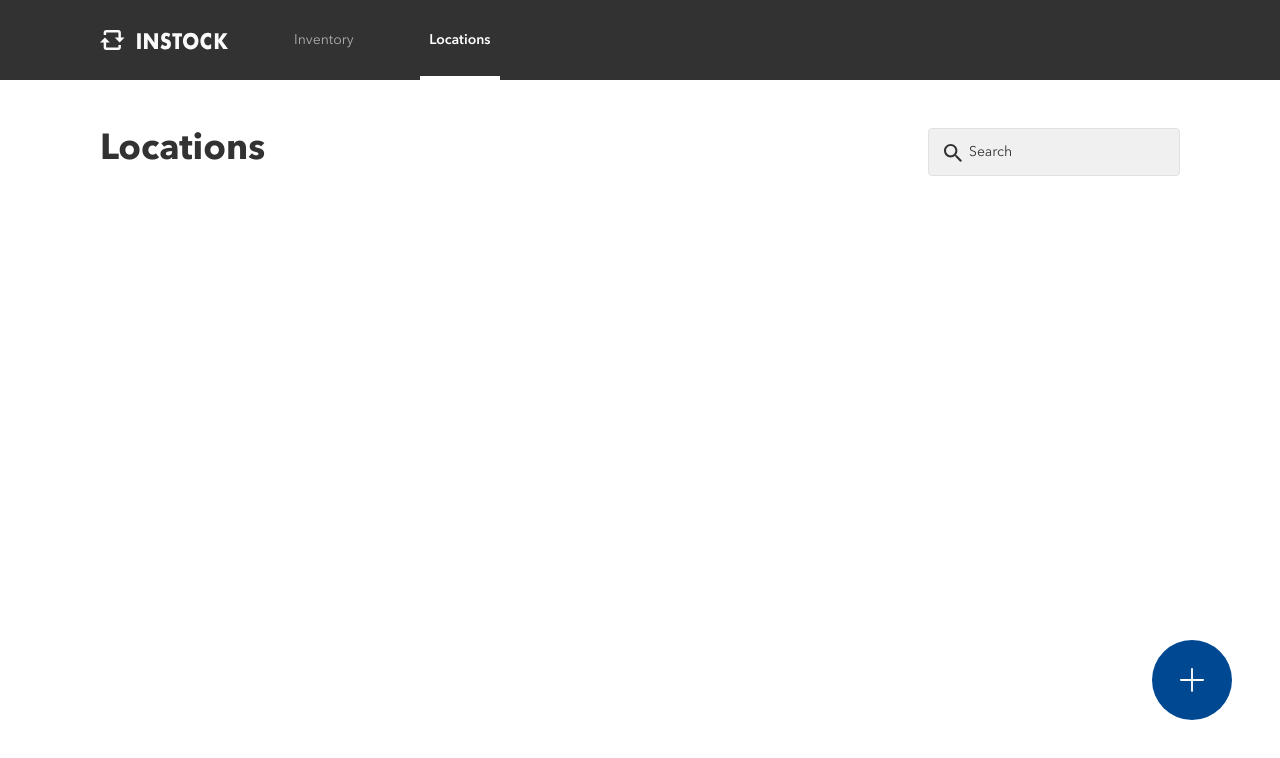
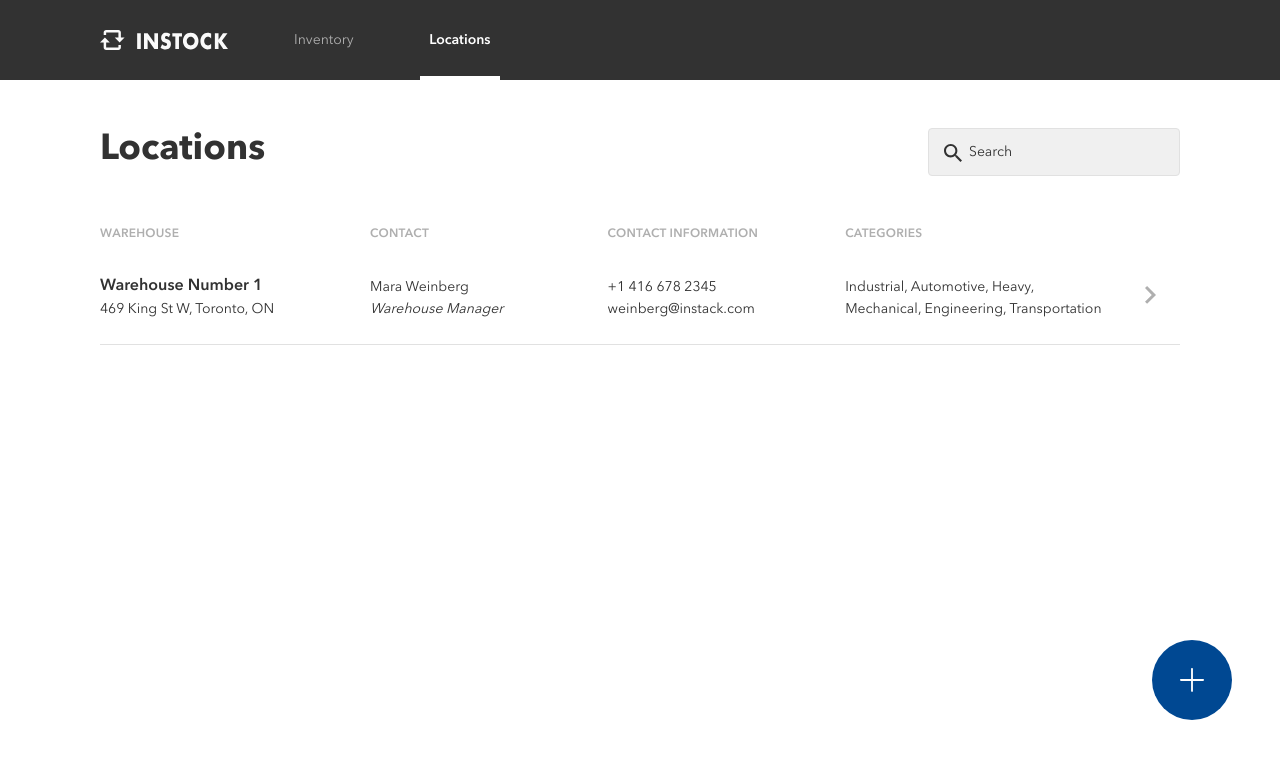
Before and after one commit to Surefirer/InStock-Sprint-I-Pod-04, a React (Create React App) app in the folder client/: page /locations in a window 1280 px wide. Shown: the top 758 px of the page. Built offline with nearby package versions, Linux system fonts and the light colour scheme; no server answers.

Commit message:
completion of desktop version for locations page

```diff
--- a/client/src/components/pages/Locations.js
+++ b/client/src/components/pages/Locations.js
@@ -70,16 +70,52 @@ function Locations(props) {
               </div>
             </div>
             <div className="locations__textContainer">
-              <p className="locations__textTablet locations__quantity">
+              <p className="locations__textTablet locations__category">
                 Mara Weinberg <br /> <i>Warehouse Manager</i>
               </p>
-              <p className="locations__textTablet locations__order">
+              <p className="locations__textTablet locations__contact">
                 +1 416 678 2345 weinberg@instack.com
               </p>
-              <p className="locations__textTablet locations__status">
+              <p className="locations__textTablet locations__categories">
                 Industrial, Automotive, Heavy, <br /> Mechanical, Engineering,
                 Transportation
               </p>
+            </div>
+          </div>
+        </div>
+        <div className="locations__bodyDesktop">
+          <div className="locations__titleWrapper">
+            <h3 className="locations__title locations__item">WAREHOUSE</h3>
+            <h3 className="locations__title locations__contact">CONTACT</h3>
+            <h3 className="locations__title  locations__contactinfo">
+              CONTACT INFORMATION
+            </h3>
+            <h3 className="locations__title locations__category">CATEGORIES</h3>
+          </div>
+          <div className="locations__contentWrapper">
+            <div className="locations__item">
+              <h2 className="locations__warehouse">Warehouse Number 1</h2>
+              <p className="locations__text locations__address">
+                469 King St W, Toronto, ON
+              </p>
+            </div>
+            <p className="locations__text locations__contact">
+              Mara Weinberg
+              <br /> <i>Warehouse Manager</i>
+            </p>
+            <p className="locations__text locations__contactinfo">
+              +1 416 678 2345 weinberg@instack.com
+            </p>
+            <p className="locations__text locations__category">
+              Industrial, Automotive, Heavy, <br /> Mechanical, Engineering,
+              Transportation
+            </p>
+            <div className="locations__iconWrapper">
+              <img
+                className="locations__rightArrowIcon"
+                src={Icons.rightArrow}
+                alt="locations right arrow icon"
+              />
             </div>
           </div>
         </div>
--- a/client/src/styles/main.css
+++ b/client/src/styles/main.css
@@ -772,7 +772,7 @@ textarea::placeholder {
   }
 }
 
-.locations__product {
+.locations__warehouse {
   font-family: Avenir Bold Demi;
   font-size: 0.813rem;
   line-height: 1.125rem;
@@ -781,11 +781,20 @@ textarea::placeholder {
 }
 
 @media (min-width: 768px) {
-  .locations__product {
+  .locations__warehouse {
     font-family: Avenir Bold Demi;
     font-size: 1rem;
     line-height: 1.35rem;
     margin-bottom: 0.5rem;
+  }
+}
+
+@media (min-width: 1080px) {
+  .locations__warehouse {
+    width: -webkit-fit-content;
+    width: -moz-fit-content;
+    width: fit-content;
+    margin: 0;
   }
 }
 
@@ -890,6 +899,12 @@ textarea::placeholder {
   }
 }
 
+@media (min-width: 1080px) {
+  .locations__rightArrowIcon {
+    padding-top: 0;
+  }
+}
+
 .locations__button {
   width: 3.75rem;
   height: 3.75rem;
@@ -943,12 +958,6 @@ textarea::placeholder {
   display: flex;
 }
 
-@media (min-width: 1080px) {
-  .locations__titleWrapper {
-    margin-bottom: 1.5rem;
-  }
-}
-
 .locations__contentWrapper {
   display: -webkit-box;
   display: -ms-flexbox;
@@ -963,7 +972,11 @@ textarea::placeholder {
 
 @media (min-width: 1080px) {
   .locations__contentWrapper {
-    height: 5rem;
+    height: -webkit-fit-content;
+    height: -moz-fit-content;
+    height: fit-content;
+    padding-top: 32px;
+    padding-bottom: 24px;
   }
 }
 
@@ -1020,23 +1033,65 @@ textarea::placeholder {
 @media (min-width: 1080px) {
   .locations__item {
     margin-bottom: 0;
-  }
-}
-
-.locations__order {
-  width: 17.22%;
+    width: 25%;
+    display: initial;
+  }
+}
+
+.locations__contact {
   width: 25%;
   margin-right: 50px;
 }
 
-.locations__location {
+@media (min-width: 1080px) {
+  .locations__contact {
+    margin-right: 0;
+    height: -webkit-fit-content;
+    height: -moz-fit-content;
+    height: fit-content;
+    width: 22%;
+  }
+}
+
+.locations__contactinfo {
   width: 17.22%;
 }
 
-.locations__quantity {
-  width: 13.88%;
+@media (min-width: 1080px) {
+  .locations__contactinfo {
+    margin-right: 0;
+    height: -webkit-fit-content;
+    height: -moz-fit-content;
+    height: fit-content;
+    width: 22%;
+  }
+}
+
+.locations__category {
   width: 25%;
   margin-right: 50px;
+}
+
+@media (min-width: 1080px) {
+  .locations__category {
+    margin-right: 0;
+    height: -webkit-fit-content;
+    height: -moz-fit-content;
+    height: fit-content;
+    width: 24%;
+  }
+}
+
+@media (min-width: 1080px) {
+  .locations__address {
+    width: -webkit-fit-content;
+    width: -moz-fit-content;
+    width: fit-content;
+    margin-right: 0;
+    height: -webkit-fit-content;
+    height: -moz-fit-content;
+    height: fit-content;
+  }
 }
 
 .locations__textContainer {
@@ -1064,6 +1119,37 @@ textarea::placeholder {
   }
 }
 
+.locations__bodyDesktop {
+  display: none;
+}
+
+@media (min-width: 768px) {
+  .locations__bodyDesktop {
+    display: none;
+  }
+}
+
+@media (min-width: 1080px) {
+  .locations__bodyDesktop {
+    display: -webkit-box;
+    display: -ms-flexbox;
+    display: flex;
+    -webkit-box-orient: vertical;
+    -webkit-box-direction: normal;
+        -ms-flex-direction: column;
+            flex-direction: column;
+  }
+}
+
+@media (min-width: 1080px) {
+  .locations__iconWrapper {
+    margin-left: auto;
+    position: relative;
+    display: inline-block;
+    margin-right: 1.5rem;
+  }
+}
+
 .createNew {
   position: fixed;
   width: 100%;
--- a/client/src/styles/partials/_locations.scss
+++ b/client/src/styles/partials/_locations.scss
@@ -82,7 +82,7 @@
     }
   }
 
-  &__product {
+  &__warehouse {
     @include paragraph-bold;
     margin-top: 0;
     margin-bottom: 1rem;
@@ -90,6 +90,10 @@
     @include tablet {
       @include subheader-tablet;
       margin-bottom: 0.5rem;
+    }
+    @include desktop {
+      width: fit-content;
+      margin: 0;
     }
   }
 
@@ -158,6 +162,9 @@
       margin-right: initial;
       padding-top: 15px;
     }
+    @include desktop {
+      padding-top: 0;
+    }
   }
 
   &__button {
@@ -196,10 +203,6 @@
 
   &__titleWrapper {
     display: flex;
-
-    @include desktop {
-      margin-bottom: 1.5rem;
-    }
   }
 
   &__contentWrapper {
@@ -210,7 +213,9 @@
     height: 6.25rem;
 
     @include desktop {
-      height: 5rem;
+      height: fit-content;
+      padding-top: 32px;
+      padding-bottom: 24px;
     }
   }
 
@@ -244,23 +249,46 @@
 
     @include desktop {
       margin-bottom: 0;
+      width: 25%;
+      display: initial;
     }
   }
 
-  &__order {
-    width: 17.22%;
+  &__contact {
     width: 25%;
     margin-right: 50px;
+    @include desktop {
+      margin-right: 0;
+      height: fit-content;
+      width: 22%;
+    }
   }
 
-  &__location {
+  &__contactinfo {
     width: 17.22%;
+    @include desktop {
+      margin-right: 0;
+      height: fit-content;
+      width: 22%;
+    }
   }
 
-  &__quantity {
-    width: 13.88%;
+  &__category {
     width: 25%;
     margin-right: 50px;
+    @include desktop {
+      margin-right: 0;
+      height: fit-content;
+      width: 24%;
+    }
+  }
+
+  &__address {
+    @include desktop {
+      width: fit-content;
+      margin-right: 0;
+      height: fit-content;
+    }
   }
 
   &__textContainer {
@@ -279,4 +307,25 @@
       justify-items: flex-end;
     }
   }
+
+  &__bodyDesktop {
+    display: none;
+
+    @include tablet {
+      display: none;
+    }
+    @include desktop {
+      display: flex;
+      flex-direction: column;
+    }
+  }
+
+  &__iconWrapper {
+    @include desktop {
+      margin-left: auto;
+      position: relative;
+      display: inline-block;
+      margin-right: 1.5rem;
+    }
+  }
 }
```
Also changed, not shown: 1 other file (tests, documents, lock files or other folders).
